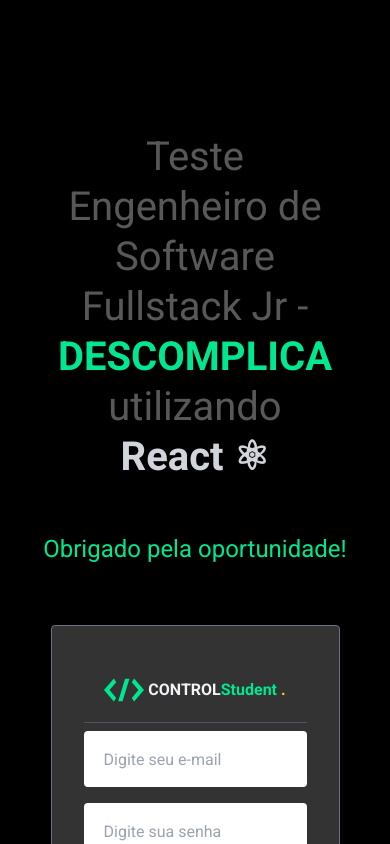
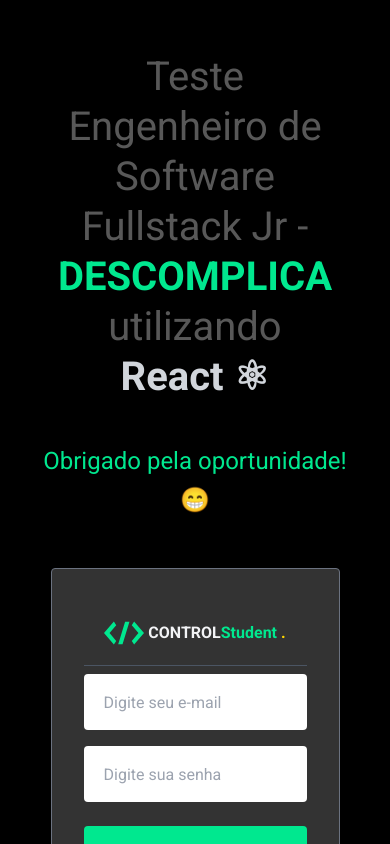
Before and after one commit to IvanOliver131/frontend-descomplica, a React (Vite) app: page / in a window 390 px wide. Shown: the top 844 px of the page. Built offline with nearby package versions, Linux system fonts and the light colour scheme; no server answers; a web font is replaced by a local one.

Commit message:
fix: size

```diff
--- a/src/components/CardStudent/index.tsx
+++ b/src/components/CardStudent/index.tsx
@@ -23,7 +23,7 @@
   }
 
   return (
-    <div className="m-2 rounded-md p-4 bg-white flex flex-col min-w-[300px] border-none">
+    <div className="m-2 rounded-md p-4 bg-white flex flex-col min-w-[290px] border-none">
       <header className="flex gap-2">
         <h1 className="text-[#009c60]">Nome:</h1>
         <span className="text-black">{name}</span>
--- a/src/pages/Login/index.tsx
+++ b/src/pages/Login/index.tsx
@@ -38,19 +38,19 @@
 
   return (
     <div className="min-h-screen bg-blur bg-cover bg-no-repeat flex flex-col items-center bg-black">
-      <div className="w-full max-w-[1100px] flex items-center flex-col justify-between mt-20 mx-auto md:flex-row gap-5">
+      <div className="w-full max-w-[1100px] flex items-center flex-col justify-between mt-0 mx-auto md:flex-row gap-5 md:mt-20">
         <div className="max-w-[640px] flex items-center justify-center flex-col p-5 md:p-0 md:block md:m-4">
           <h1 className="m-8 text-[2.5rem] leading-tight text-[#585858] text-center  ">
             Teste Engenheiro de Software Fullstack Jr -
             <strong className="text-[#00e88f]"> DESCOMPLICA</strong> utilizando
             <strong className="text-gray-300"> React ⚛</strong>
           </h1>
-          <p className="m-4  text-[#00e88f] leading-relaxed text-[1.5rem] text-center md:m-4">
-            Obrigado pela oportunidade!
-          </p>
+          <span className="m-2 text-[#00e88f] leading-relaxed text-[1.5rem] text-center md:m-4">
+            Obrigado pela oportunidade! 😁
+          </span>
         </div>
 
-        <div className="p-8 bg-[#333333] border border-gray-500  rounded md:m-3 md:w-[600px]">
+        <div className="p-8 bg-[#333333] border border-gray-500 rounded md:m-3 md:w-[600px]">
           <header className="w-full py-5 flex justify-center bg-[#333333] border-b border-gray-600">
             <Logo />
             <span className="font-bold ml-1">
```
